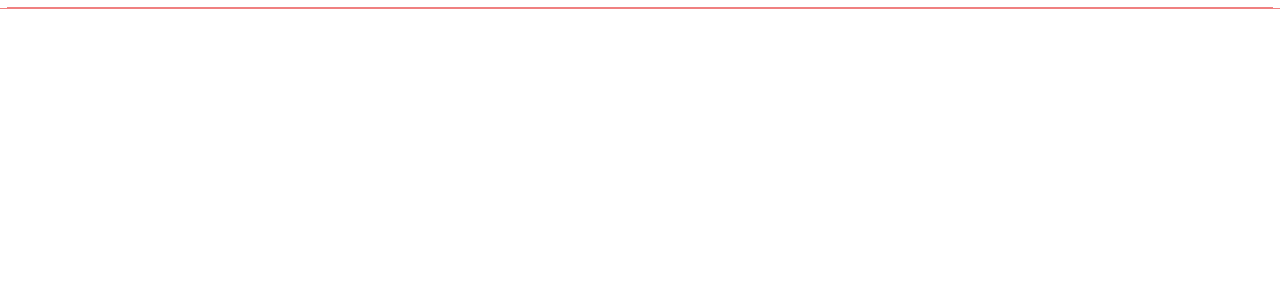
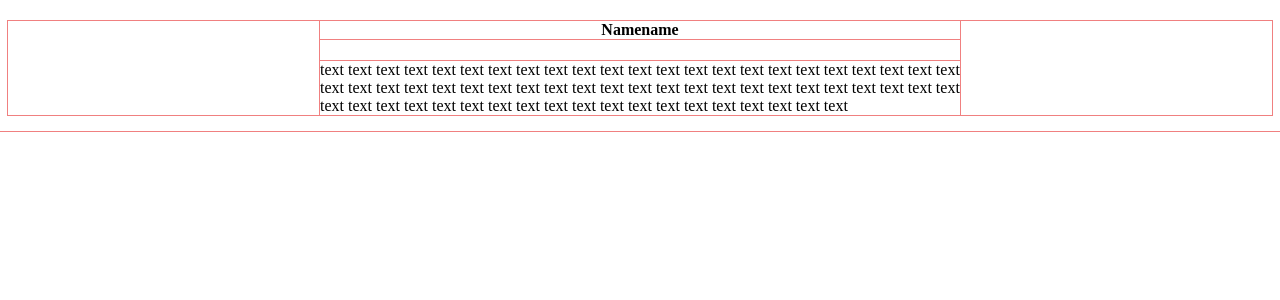
Before and after one commit to polevoyd/gitsaver, a React (Create React App) app: page / in a window 1280 px wide. Shown: the top 300 px of the page. Built offline with nearby package versions, Linux system fonts and the light colour scheme.

Commit message:
static version

```diff
--- a/src/components/App.js
+++ b/src/components/App.js
@@ -1,10 +1,11 @@
 import React from 'react';
+import Welcome from './Welcome';
 
 class App extends React.Component {
   render(){
     return(
       <div>
-
+        <Welcome/>
       </div>
     );
   }
--- a/src/components/Welcome.js
+++ b/src/components/Welcome.js
@@ -2,10 +2,20 @@ import React from 'react';
 
 const Welcome = () => {
     return(
-        <div>
+        <div className="welcome">
             <h4>
+                Namename
+            </h4>
+            <p>
+                text text text text text text text text text text text text text
+                text text text text text text text text text text text text text
+                text text text text text text text text text text text text text
+                text text text text text text text text text text text text text
+                text text text text text text text text text text text text text
 
-            </h4>
+            </p>
         </div>
     );
 }
+
+export default Welcome;
--- a/src/index.css
+++ b/src/index.css
@@ -1,3 +1,13 @@
 * {
   outline: 1px solid lightcoral;
 }
+
+.welcome {
+  margin: 0 auto;
+  display: block;
+  width: 50vw;
+}
+
+.welcome h4 {
+  text-align: center;
+}
```
